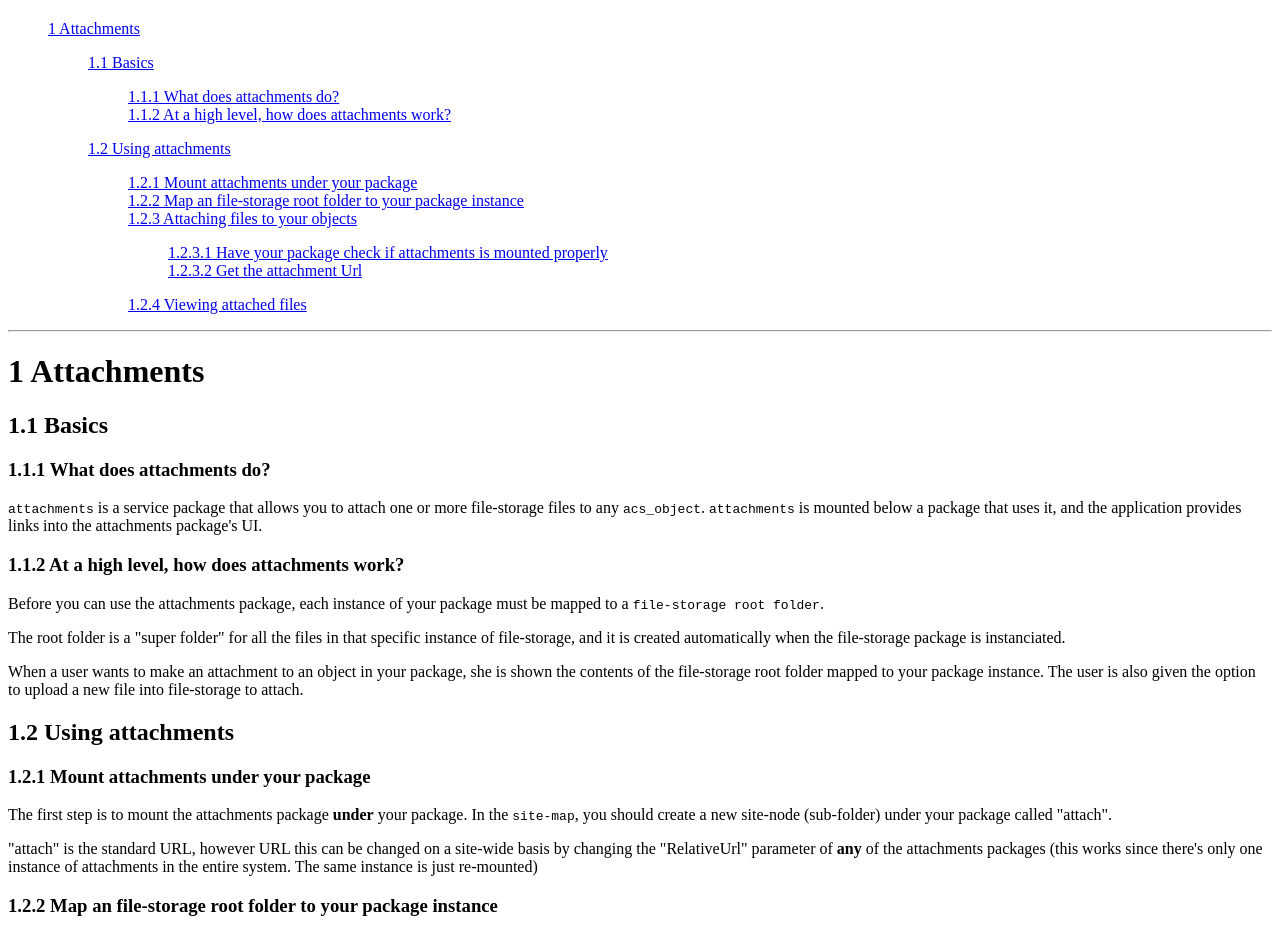
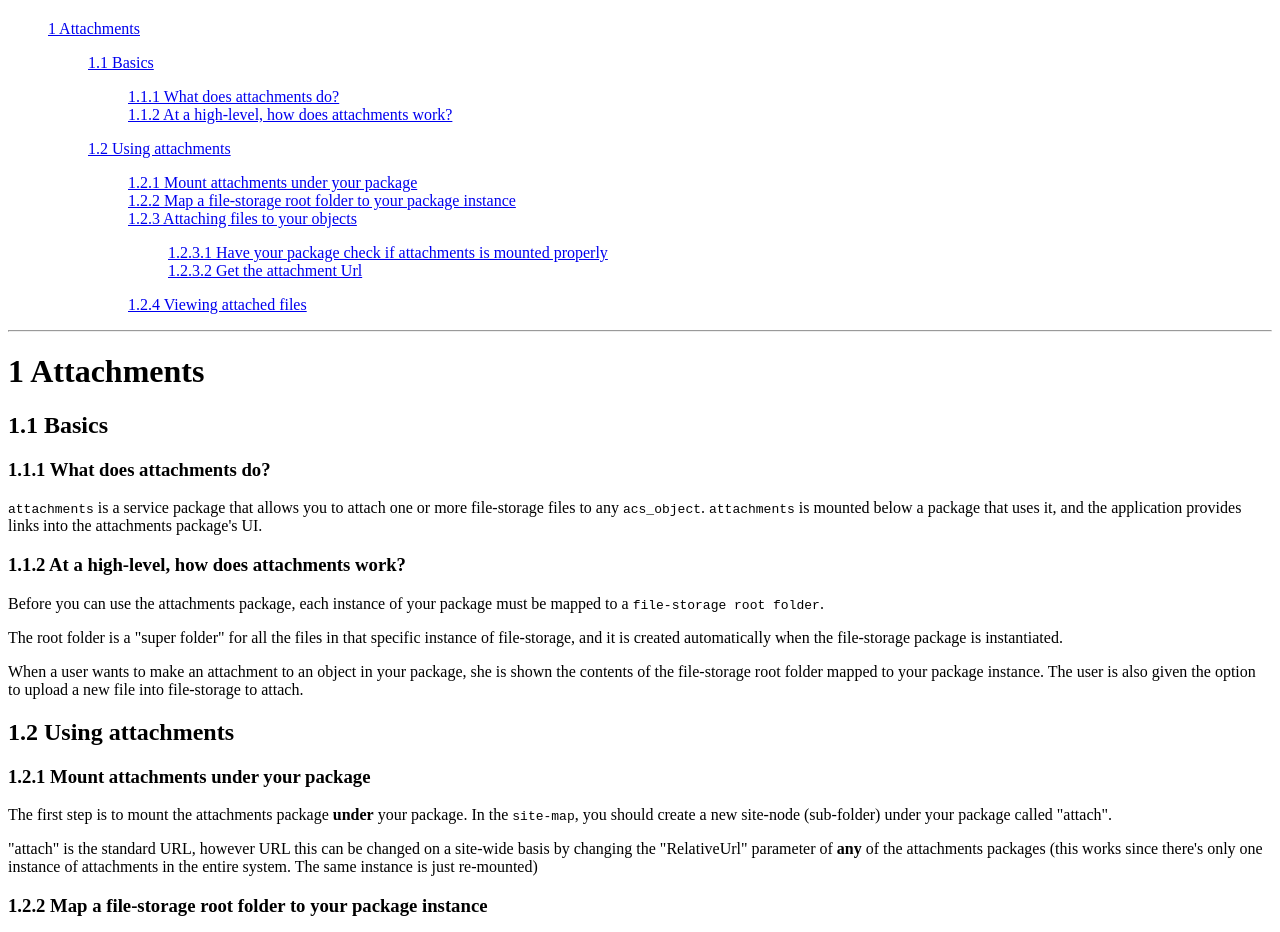
Before and after one commit to openacs/attachments, a plain HTML site: page www/doc/index.html in a window 1280 px wide. Shown: the part 60-992 px from the top of the page. Drawn offline with Linux system fonts and the light colour scheme.

Commit message:
improve spelling

```diff
--- a/www/doc/index.html
+++ b/www/doc/index.html
@@ -10,12 +10,12 @@
 <dd><a href="#id.s1">1 Attachments</a><dl>
 <dd><a href="#id.s1.1">1.1 Basics</a><dl>
 <dd><a href="#id.s1.1.1">1.1.1 What does attachments do?</a></dd>
-<dd><a href="#id.s1.1.2">1.1.2 At a high level, how does attachments
+<dd><a href="#id.s1.1.2">1.1.2 At a high-level, how does attachments
 work?</a></dd>
 </dl></dd>
 <dd><a href="#id.s1.2">1.2 Using attachments</a><dl>
 <dd><a href="#id.s1.2.1">1.2.1 Mount attachments under your package</a></dd>
-<dd><a href="#id.s1.2.2">1.2.2 Map an file-storage root folder to your package
+<dd><a href="#id.s1.2.2">1.2.2 Map a file-storage root folder to your package
 instance</a></dd>
 <dd><a href="#id.s1.2.3">1.2.3 Attaching files to your objects</a><dl>
 <dd><a href="#id.s1.2.3.1">1.2.3.1 Have your package check if attachments is
@@ -34,12 +34,12 @@ do?</h3>
 more file-storage files to any <tt>acs_object</tt>. <tt>attachments</tt> is
 mounted below a package that uses it, and the application provides links into
 the attachments package's UI.</p><h3><a id="id.s1.1.2" name="id.s1.1.2">1.1.2
-</a>At a high level, how does attachments work?</h3>
+</a>At a high-level, how does attachments work?</h3>
 <p>Before you can use the attachments package, each instance of your package
 must be mapped to a <tt>file-storage root folder</tt>.</p><p>The root folder
 is a &quot;super folder&quot; for all the files in that specific instance of
 file-storage, and it is created automatically when the file-storage package is
-instanciated.</p><p>When a user wants to make an attachment to an object in
+instantiated.</p><p>When a user wants to make an attachment to an object in
 your package, she is shown the contents of the file-storage root folder mapped
 to your package instance. The user is also given the option to upload a new
 file into file-storage to attach.</p><h2><a id="id.s1.2" name="id.s1.2">1.2
@@ -53,8 +53,7 @@ package. In the <tt>site-map</tt>, you should create a new site-node
 on a site-wide basis by changing the &quot;RelativeUrl&quot; parameter of
 <b>any</b> of the attachments packages (this works since there's only one
 instance of attachments in the entire system. The same instance is just
-re-mounted)</p><h3><a id="id.s1.2.2" name="id.s1.2.2">1.2.2 </a>Map an
-file-storage root folder to your package instance</h3>
+re-mounted)</p><h3><a id="id.s1.2.2" name="id.s1.2.2">1.2.2 </a>Map a file-storage root folder to your package instance</h3>
 <p>First, you must select a file-storage instance that will provide the files
 you can attach. If you do not already have an instance of file-storage that
 you want to use for your package instance, you must create one using the
```
Also changed, not shown: 1 other file.
